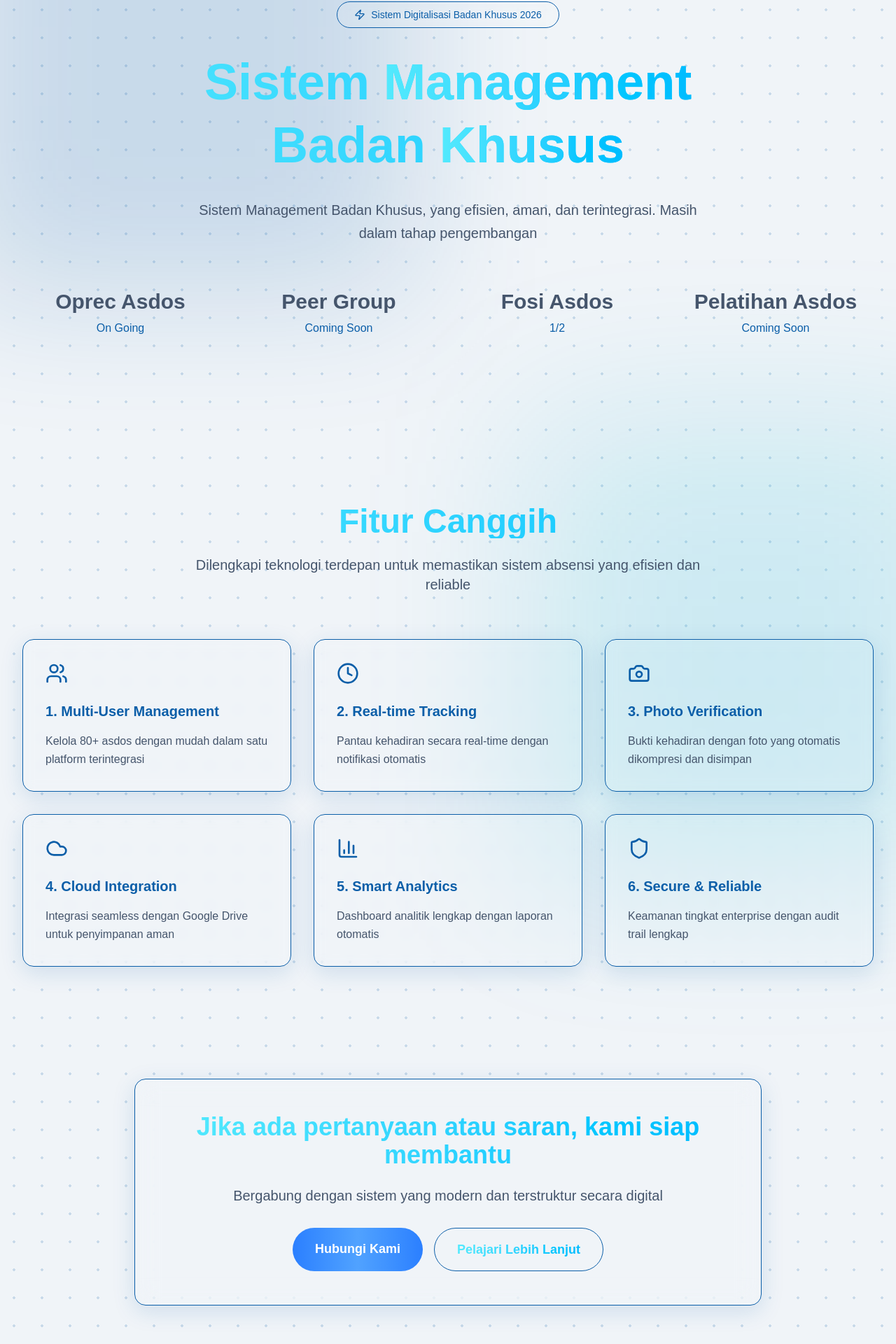
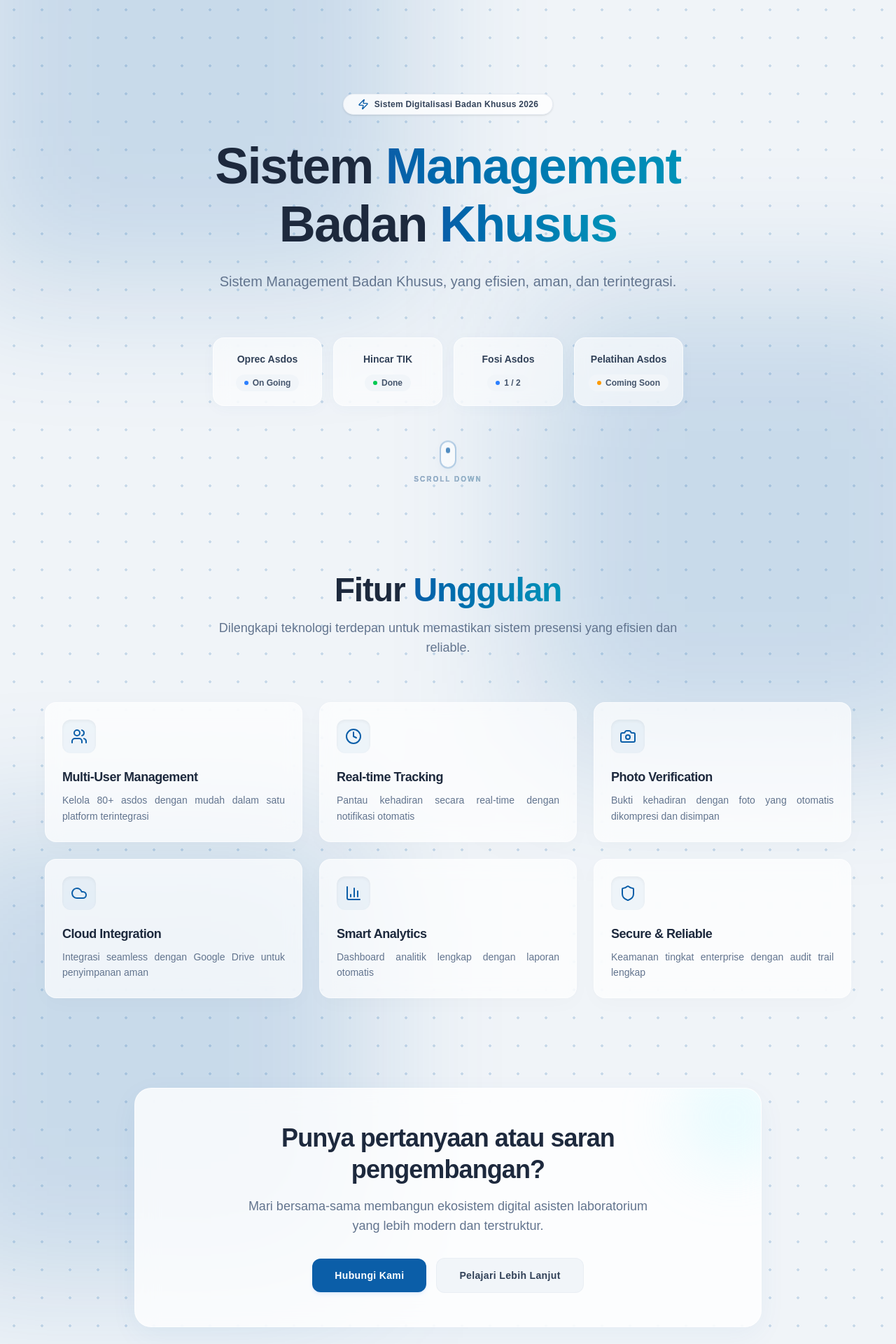
Before and after one commit to mdzulqornainn/bansusV1, a Next.js app: page /bansus in a window 1280 px wide. Shown: the part 126-2046 px from the top of the page at 70% size. Built offline with nearby package versions, Linux system fonts and the light colour scheme.

Commit message:
update ui landing page bansus, delete peer group

```diff
--- a/components/landing/landing-bansus-page.tsx
+++ b/components/landing/landing-bansus-page.tsx
@@ -9,156 +9,155 @@ import {
   Shield,
   Users,
   Zap,
+  ArrowRight,
 } from "lucide-react";
 import Link from "next/link";
 
 const LandingBansusPage = () => {
   const features = [
     {
-      icon: <Users className={`w-8 h-8 ${theme.text_title}`} />,
+      icon: <Users className="w-6 h-6 text-[#0B5EA8] group-hover:text-white" />,
       title: "Multi-User Management",
       description:
         "Kelola 80+ asdos dengan mudah dalam satu platform terintegrasi",
     },
     {
-      icon: <Clock className={`w-8 h-8 ${theme.text_title}`} />,
+      icon: <Clock className="w-6 h-6 text-[#0B5EA8] group-hover:text-white" />,
       title: "Real-time Tracking",
       description:
         "Pantau kehadiran secara real-time dengan notifikasi otomatis",
     },
     {
-      icon: <Camera className={`w-8 h-8 ${theme.text_title}`} />,
+      icon: <Camera className="w-6 h-6 text-[#0B5EA8] group-hover:text-white" />,
       title: "Photo Verification",
       description:
         "Bukti kehadiran dengan foto yang otomatis dikompresi dan disimpan",
     },
     {
-      icon: <Cloud className={`w-8 h-8 ${theme.text_title}`} />,
+      icon: <Cloud className="w-6 h-6 text-[#0B5EA8] group-hover:text-white" />,
       title: "Cloud Integration",
       description:
         "Integrasi seamless dengan Google Drive untuk penyimpanan aman",
     },
     {
-      icon: <BarChart3 className={`w-8 h-8 ${theme.text_title}`} />,
+      icon: <BarChart3 className="w-6 h-6 text-[#0B5EA8] group-hover:text-white" />,
       title: "Smart Analytics",
       description: "Dashboard analitik lengkap dengan laporan otomatis",
     },
     {
-      icon: <Shield className={`w-8 h-8 ${theme.text_title}`} />,
+      icon: <Shield className="w-6 h-6 text-[#0B5EA8] group-hover:text-white" />,
       title: "Secure & Reliable",
       description: "Keamanan tingkat enterprise dengan audit trail lengkap",
     },
   ];
 
   const dataProgja = [
-    { progja: "Oprec Asdos", label: "On Going" },
-    { progja: "Peer Group", label: "Coming Soon" },
-    { progja: "Fosi Asdos", label: "1/2" },
-    { progja: "Pelatihan Asdos", label: "Coming Soon" },
+    { progja: "Oprec Asdos", label: "On Going", color: "bg-blue-500" },
+    { progja: "Hincar TIK", label: "Done", color: "bg-green-500" },
+    { progja: "Fosi Asdos", label: "1 / 2", color: "bg-blue-500" },
+    { progja: "Pelatihan Asdos", label: "Coming Soon", color: "bg-amber-500" },
   ];
 
   return (
-    <div className={`min-h-screen relative isolate overflow-x-hidden ${theme.root_background}`}>
+    <div className={`min-h-screen relative isolate overflow-x-hidden ${theme.root_background} pb-24`}>
       <style>{`
         .unila-dot-matrix {
           background-image: radial-gradient(rgba(11, 94, 168, 0.18) 2px, transparent 2px);
           background-size: 2.5rem 2.5rem;
         }
-        .neon-glow-1 {
+        .neon-glow {
           background-image: radial-gradient(circle, rgba(11, 94, 168, 0.35) 100%, transparent 100%);
           filter: blur(100px);
-        }
-        .neon-glow-2 {
-          background-image: radial-gradient(circle, rgba(6, 182, 212, 0.3) 100%, transparent 100%);
-          filter: blur(120px);
         }
       `}</style>
 
       <div className="absolute inset-0 unila-dot-matrix pointer-events-none z-[-1]"></div>
-      <div className="absolute top-[-5%] left-[-5%] w-[650px] h-[650px] neon-glow-1 opacity-60 pointer-events-none z-[-1] animate-pulse [animation-duration:12s]"></div>
-      <div className="absolute top-[35%] right-[-10%] w-[650px] h-[650px] neon-glow-2 opacity-50 pointer-events-none z-[-1] animate-pulse [animation-duration:16s]"></div>
+      <div className="absolute top-[-5%] left-[-5%] w-[650px] h-[650px] neon-glow opacity-60 pointer-events-none z-[-1] animate-pulse [animation-duration:12s]"></div>
+      <div className="absolute top-[25%] right-[-10%] w-[650px] h-[650px] neon-glow opacity-50 pointer-events-none z-[-1] animate-pulse [animation-duration:16s]"></div>
+      <div className="absolute top-[60%] left-[-10%] w-[650px] h-[650px] neon-glow opacity-50 pointer-events-none z-[-1] animate-pulse [animation-duration:16s]"></div>
       {/* Hero Section */}
-      <section className="pt-32 pb-20 px-4 sm:px-6 lg:px-8">
+      <section className="min-h-screen flex flex-col justify-between pt-65 pb-12 px-4 sm:px-6 lg:px-8 relative z-10">
         <div className="max-w-7xl mx-auto">
           <div className="text-center mb-16">
-            <div className={`inline-flex items-center bg-white/10 border ${theme.hover_glow_light} rounded-full px-6 py-2 mb-8 backdrop-blur`}>
-              <Zap className={`w-4 h-4 ${theme.text_title} mr-2`} />
-              <span className={`${theme.text_title} text-sm`}>
+            <div className="inline-flex items-center bg-white/80 border border-slate-200/80 rounded-full px-5 py-1.5 mb-8 backdrop-blur shadow-sm hover:border-[#0B5EA8]/30 transition-all">
+              <Zap className={`w-4 h-4 ${theme.text_fmipa} mr-2`} />
+              <span className="text-slate-700 font-semibold text-xs tracking-wide">
                 Sistem Digitalisasi Badan Khusus {new Date().getFullYear()}
               </span>
             </div>
 
-            <h1
-              className={`text-5xl md:text-7xl font-bold ${theme.text_gradasi_cyan_sky} mb-8 leading-tight`}
-            >
-              Sistem{" "}
-              <span className={`${theme.text_gradasi_cyan_sky}`}>
-                Management
-              </span>
+            <h1 className="text-5xl md:text-7xl font-extrabold text-slate-800 tracking-tight mb-6 leading-[1.15]">
+              Sistem <span className="bg-gradient-to-r from-[#0B5EA8] to-cyan-600 bg-clip-text text-transparent">Management</span>
               <br />
-              Badan{" "}
-              <span className={`${theme.text_gradasi_cyan_sky}`}>Khusus</span>
+              Badan <span className="bg-gradient-to-r from-[#0B5EA8] to-cyan-600 bg-clip-text text-transparent">Khusus</span>
             </h1>
 
-            <p
-              className={`text-xl mb-12 max-w-3xl mx-auto leading-relaxed ${theme.text_default}`}
-            >
-              Sistem Management Badan Khusus, yang efisien, aman, dan
-              terintegrasi. Masih dalam tahap pengembangan
+            <p className="text-lg md:text-xl text-slate-500 mb-14 max-w-2xl mx-auto leading-relaxed font-medium">
+              Sistem Management Badan Khusus, yang efisien, aman, dan terintegrasi.
             </p>
           </div>
 
           {/* dataProgja */}
-          <div className="grid grid-cols-2 md:grid-cols-4 gap-8 mb-20">
+          <div className="grid grid-cols-2 md:grid-cols-4 gap-4 max-w-5xl mx-auto mb-16">
             {dataProgja.map((stat, index) => (
-              <div key={index} className="text-center">
               <div
-                  className={`text-2xl md:text-3xl font-semibold ${theme.text_default} mb-2`}
+                key={index}
+                className="bg-white/60 backdrop-blur-md border border-white/60 rounded-2xl p-5 shadow-[0_4px_20px_rgba(11,94,168,0.03)] flex flex-col justify-between items-center text-center group hover:border-[#0B5EA8]/20 transition-all duration-300 hover:scale-[1.02]"
               >
+                <div className="text-sm font-bold text-slate-700 mb-3 group-hover:text-[#0B5EA8] transition-colors">
                   {stat.progja}
                 </div>
-                <div className={theme.text_title}>{stat.label}</div>
+                <div className="inline-flex items-center space-x-1.5 px-3 py-1 bg-slate-100 rounded-full text-xs font-bold text-slate-600">
+                  <span className={`w-1.5 h-1.5 rounded-full ${stat.color}`}></span>
+                  <span>{stat.label}</span>
+                </div>
               </div>
             ))}
           </div>
         </div>
+        <div className="flex flex-col items-center justify-center pointer-events-none select-none animate-bounce [animation-duration:1.5s]">
+          <div className="w-6 h-10 border-2 border-[#0B5EA8]/30 rounded-full flex justify-center p-1 bg-white/60 backdrop-blur-sm shadow-[0_4px_12px_rgba(11,94,168,0.04)]">
+            <div className="w-1.5 h-2 bg-[#0B5EA8]/70 rounded-full mt-1"></div>
+          </div>
+          <span className="mt-2 text-[10px] font-bold tracking-[0.2em] uppercase text-slate-400 bg-linear-to-r from-[#0B5EA8] to-cyan-600 bg-clip-text  opacity-80">
+            Scroll Down
+          </span>
+        </div>
       </section>
 
       {/* Features Section */}
-      <section id="features" className="py-20 px-4 sm:px-6 lg:px-8">
+      <section id="features" className="py-16 px-4 sm:px-6 lg:px-8 relative z-10">
         <div className="max-w-7xl mx-auto">
           <div className="text-center mb-16">
-            <h2 className={`text-4xl md:text-5xl font-bold ${theme.text_gradasi_cyan_sky} mb-6`}>
-              Fitur{" "}
-              <span className="">
-                Canggih
-              </span>
+            <h2 className="text-4xl md:text-5xl font-extrabold text-slate-800 tracking-tight mb-4">
+              Fitur <span className="bg-gradient-to-r from-[#0B5EA8] to-cyan-600 bg-clip-text text-transparent">Unggulan</span>
             </h2>
-            <p className={`text-xl max-w-3xl mx-auto ${theme.text_default}`}>
-              Dilengkapi teknologi terdepan untuk memastikan sistem absensi yang
-              efisien dan reliable
+            <p className="text-base md:text-lg max-w-2xl mx-auto text-slate-500 font-medium">
+              Dilengkapi teknologi terdepan untuk memastikan sistem presensi yang efisien dan reliable.
             </p>
           </div>
 
-          <div className="grid grid-cols-1 md:grid-cols-2 lg:grid-cols-3 gap-8">
+          <div className="grid grid-cols-1 md:grid-cols-2 lg:grid-cols-3 gap-6 max-w-6xl mx-auto">
             {features.map((feature, index) => (
               <div
                 key={index}
-                className={`group ${theme.hover_glow_light} ${theme.card_shadow} backdrop-blur-sm border rounded-2xl p-8 ${theme.hover_default}`}
+                className="group bg-white/70 backdrop-blur-md border border-white/50 rounded-2xl p-6 shadow-[0_8px_30px_rgb(0,0,0,0.02)] hover:shadow-[0_8px_30px_rgba(11,94,168,0.06)] hover:border-[#0B5EA8]/20 hover:bg-white/90 transform hover:scale-[1.02] transition-all duration-300 flex flex-col justify-between"
               >
-                <div
-                  className={`${theme.text_title} mb-6 group-hover:scale-100 transition-transform duration-300`}
-                >
+                <div>
+                  <div className="w-12 h-12 bg-[#0B5EA8]/5 rounded-xl flex items-center justify-center mb-5 group-hover:bg-[#0B5EA8] group-hover:text-white transition-all duration-300 shadow-inner">
+                    <div className="group-hover:scale-110 transition-transform duration-300 text-[#0B5EA8] group-hover:text-white">
                       {feature.icon}
                     </div>
-                <h3
-                  className={`${theme.text_title} text-xl font-semibold mb-4`}
-                >
-                  {index + 1}. {feature.title}
+                  </div>
+
+                  <h3 className="text-lg font-bold text-slate-800 mb-2 tracking-tight">
+                    {feature.title}
                   </h3>
-                <p className={`${theme.text_default} leading-relaxed`}>
+
+                  <p className="text-sm text-slate-500 text-justify leading-relaxed font-medium">
                     {feature.description}
                   </p>
+                </div>
               </div>
             ))}
           </div>
@@ -166,30 +165,30 @@ const LandingBansusPage = () => {
       </section>
 
       {/* CTA Section */}
-      <section className="py-20 px-4 sm:px-6 lg:px-8">
+      <section className="py-16 px-4 sm:px-6 lg:px-8 relative z-10">
         <div className="max-w-4xl mx-auto">
-          <div className={`border ${theme.hover_glow_light} rounded-2xl backdrop-blur-lg p-12 text-center ${theme.card_shadow}`}>
-            <h2 className={`text-3xl md:text-4xl font-bold ${theme.text_gradasi_cyan_sky} mb-6`}>
-              Jika ada pertanyaan atau saran, kami siap membantu
+          <div className="bg-white/80 backdrop-blur-lg border border-white/60 rounded-3xl p-10 md:p-12 text-center shadow-[0_12px_40px_rgba(11,94,168,0.05)] relative overflow-hidden">
+            <div className="absolute -top-10 -right-10 w-40 h-40 bg-cyan-200/20 rounded-full filter blur-2xl pointer-events-none"></div>
+
+            <h2 className="text-3xl md:text-4xl font-extrabold text-slate-800 tracking-tight mb-4 max-w-2xl mx-auto leading-tight">
+              Punya pertanyaan atau saran pengembangan?
             </h2>
-            <p
-              className={`${theme.text_default} text-xl mb-8 max-w-2xl mx-auto`}
+            <p className="text-slate-500 text-base md:text-lg mb-8 max-w-xl mx-auto font-medium">
+              Mari bersama-sama membangun ekosistem digital asisten laboratorium yang lebih modern dan terstruktur.
+            </p>
+
+            <div className="flex flex-col sm:flex-row gap-3.5 justify-center items-center">
+              <Link
+                href="/kontak"
+                className="w-full sm:w-auto px-8 py-3.5 bg-[#0B5EA8] hover:bg-[#094d8a] text-white font-bold rounded-xl shadow-md shadow-blue-500/10 hover:shadow-lg transition-all duration-200 transform hover:scale-[1.01] active:scale-[0.99] text-sm tracking-wide"
               >
-              Bergabung dengan sistem yang modern dan terstruktur secara digital
-            </p>
-            <div className="flex flex-col sm:flex-row gap-4 justify-center">
-              <Link href="/kontak" className={theme.button_pressed_blue}>
                 Hubungi Kami
               </Link>
-              <Link href="#"
-                className={`${theme.hover_glow_light} px-8 py-4 text-lg rounded-full ${theme.table_highlight}
-                  `}>
-                {/* "border border-white/30 text-white px-8 py-4 rounded-full text-lg hover:bg-white/10 transition-all duration-300",
-                    "border border-blue-300 transition-all duration-300",
-                */}
-                <p className={`font-bold ${theme.text_gradasi_cyan_sky}`}>
+              <Link
+                href="#"
+                className="w-full sm:w-auto px-8 py-3.5 bg-slate-100 hover:bg-slate-200/80 text-slate-700 font-bold rounded-xl transition-all duration-200 transform hover:scale-[1.01] active:scale-[0.99] text-sm tracking-wide border border-slate-200/50"
+              >
                 Pelajari Lebih Lanjut
-                </p>
               </Link>
             </div>
           </div>
--- a/components/landing/landing-page.tsx
+++ b/components/landing/landing-page.tsx
@@ -53,10 +53,10 @@ const LabkomLanding = () => {
             </span>
           </div>
 
-          <h1 className={`text-5xl md:text-7xl font-bold ${theme.text_fmipa} mb-8 leading-tight`}>
-            Web Labkom <br></br> Praktikum
+          <h1 className="text-5xl md:text-7xl font-extrabold text-slate-800 tracking-tight mb-6 leading-[1.15]">
+            Web Labkom <br></br> <span className="bg-gradient-to-r from-[#0B5EA8] to-cyan-600 bg-clip-text text-transparent">Praktikum</span>
           </h1>
-          <p className="text-xl text-slate-600 mb-12 max-w-3xl mx-auto leading-relaxed">
+          <p className="text-lg md:text-xl text-slate-500 mb-14 max-w-2xl mx-auto leading-relaxed font-medium">
             Platform terintegrasi untuk pengelolaan praktikum Jurusan Ilmu
             Komputer. Jadwal, dataset research, dan layanan laboratorium dalam
             satu sistem.
--- a/components/layouts/header.tsx
+++ b/components/layouts/header.tsx
@@ -90,7 +90,7 @@ const Header = () => {
   const dropdownItems = [
     { href: "/bansus", label: "Profil Badan Khusus" },
     { href: "/oprec", label: "Open Recruitment Asdos" },
-    { href: "/peer", label: "Peer Group" },
+    { href: "/peer", label: "Hincar TIK" },
     { href: "/fosi", label: "Forum Silaturahmi" },
     { href: "/pad", label: "Pelatihan Asdos" },
   ];
```
Lines whose indentation alone changed are shown as unchanged.
